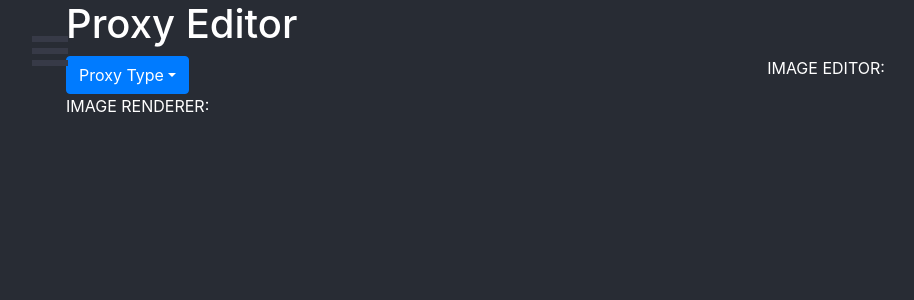
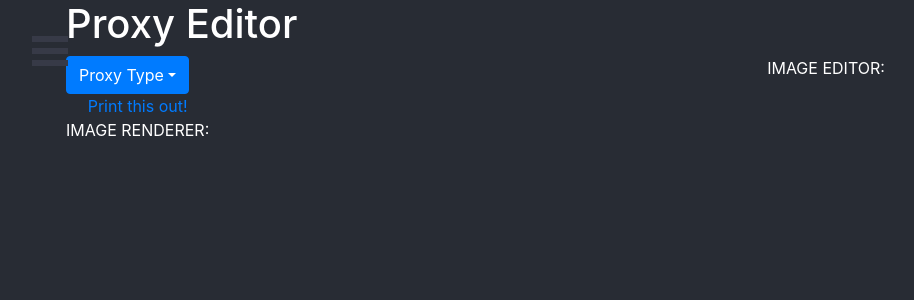
Before and after one commit to offbrand-softworks/swlegion-proxy-creator, a React (Create React App) app: page /proxy-editor in a window 1280 px wide. Shown: the top 300 px of the page, without its empty margins (4-918 px from the left). Built offline with nearby package versions, Linux system fonts and the light colour scheme; a small style sheet from the web is missing.

Commit message:
Adds print functionality

```diff
--- a/package.json
+++ b/package.json
@@ -12,6 +12,7 @@
     "react-redux": "^7.1.0",
     "react-router-dom": "^5.0.1",
     "react-scripts": "3.0.1",
+    "react-to-print": "^2.3.2",
     "redux": "^4.0.4",
     "typescript": "^3.5.3"
   },
--- a/src/components/ImageRenderer/ImageRenderer.js
+++ b/src/components/ImageRenderer/ImageRenderer.js
@@ -1,13 +1,20 @@
 import React from 'react';
 import CommandCardRenderer from './CommandCardImageRenderer/CommandCardRenderer';
+import ReactToPrint from 'react-to-print';
 
 class ImageRenderer extends React.Component{
   constructor(props){
     super(props);
-    console.log(props);
   }
   render(){
+    return (
+      <div>
+        {this.getCardRenderer()}
+      </div>
+    )
+  }
 
+  getCardRenderer(){
     if(this.props.cardType === 'COMMAND'){
       return <CommandCardRenderer/>
     } else {
@@ -15,5 +22,17 @@ class ImageRenderer extends React.Component{
     }
   }
 }
-
-export default ImageRenderer;
+class PrintableImageRenderer extends React.Component{
+  render() {
+    return (
+      <div>
+        <ReactToPrint
+          trigger={() => <a href="#">Print this out!</a>}
+          content={() => this.componentRef}
+        />
+        <ImageRenderer ref={el => (this.componentRef = el)} cardType={this.props.cardType} />
+      </div>
+    );
+  }
+}
+export default PrintableImageRenderer;
--- a/src/components/ProxyEditor/ProxyEditor.js
+++ b/src/components/ProxyEditor/ProxyEditor.js
@@ -5,7 +5,7 @@ import './ProxyEditor.css';
 import { Container, Row, Col } from 'react-bootstrap';
 import DropdownButton from 'react-bootstrap/DropdownButton';
 import Dropdown from 'react-bootstrap/Dropdown';
-import ImageRenderer from '../ImageRenderer/ImageRenderer';
+import PrintableImageRenderer from '../ImageRenderer/ImageRenderer';
 
 class ProxyEditor extends React.Component {
   constructor(props){
@@ -28,7 +28,7 @@ class ProxyEditor extends React.Component {
               </DropdownButton>
             </Row>
             <Row className="renderer">
-              <ImageRenderer cardType={this.state.cardType}/>
+              <PrintableImageRenderer cardType={this.state.cardType}/>
             </Row>
           </Col>
           <Col xs="8" className="editor-fields">
```
Also changed, not shown: 1 other file (tests, documents, lock files or other folders).
